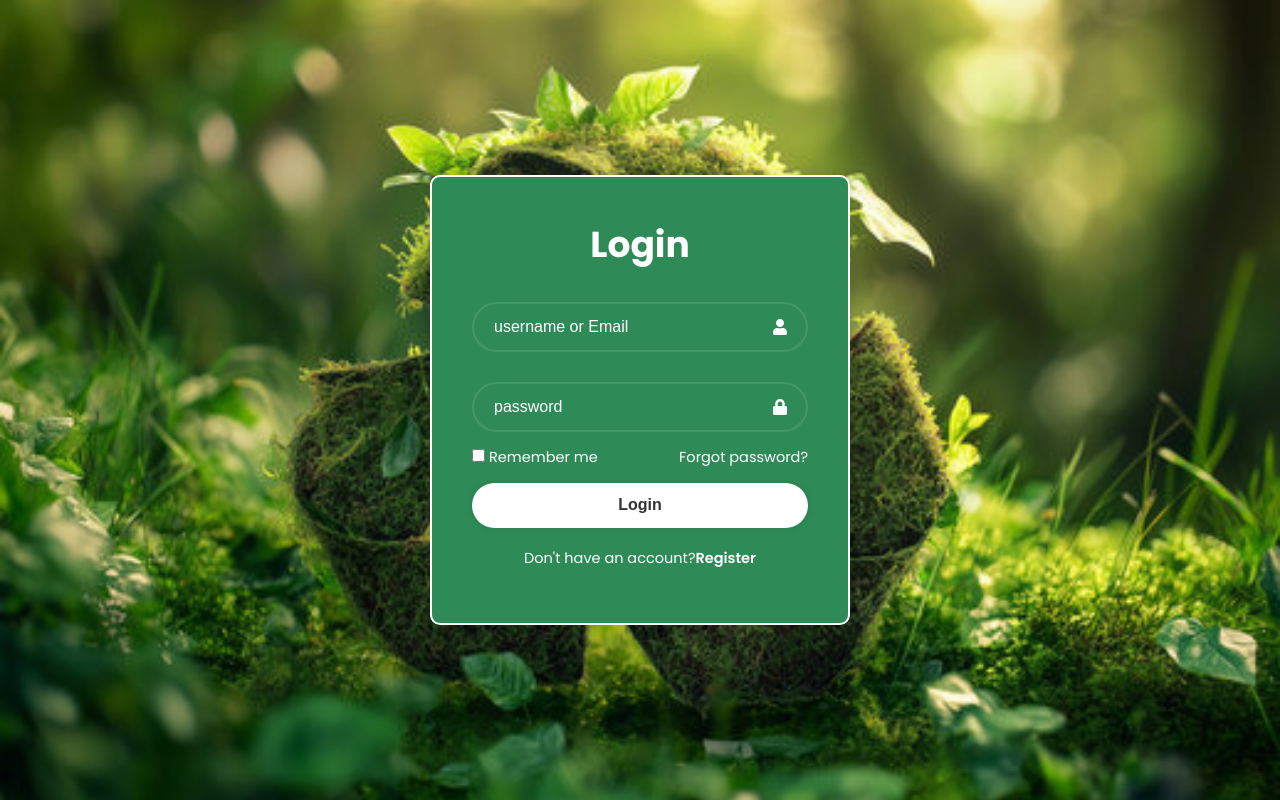
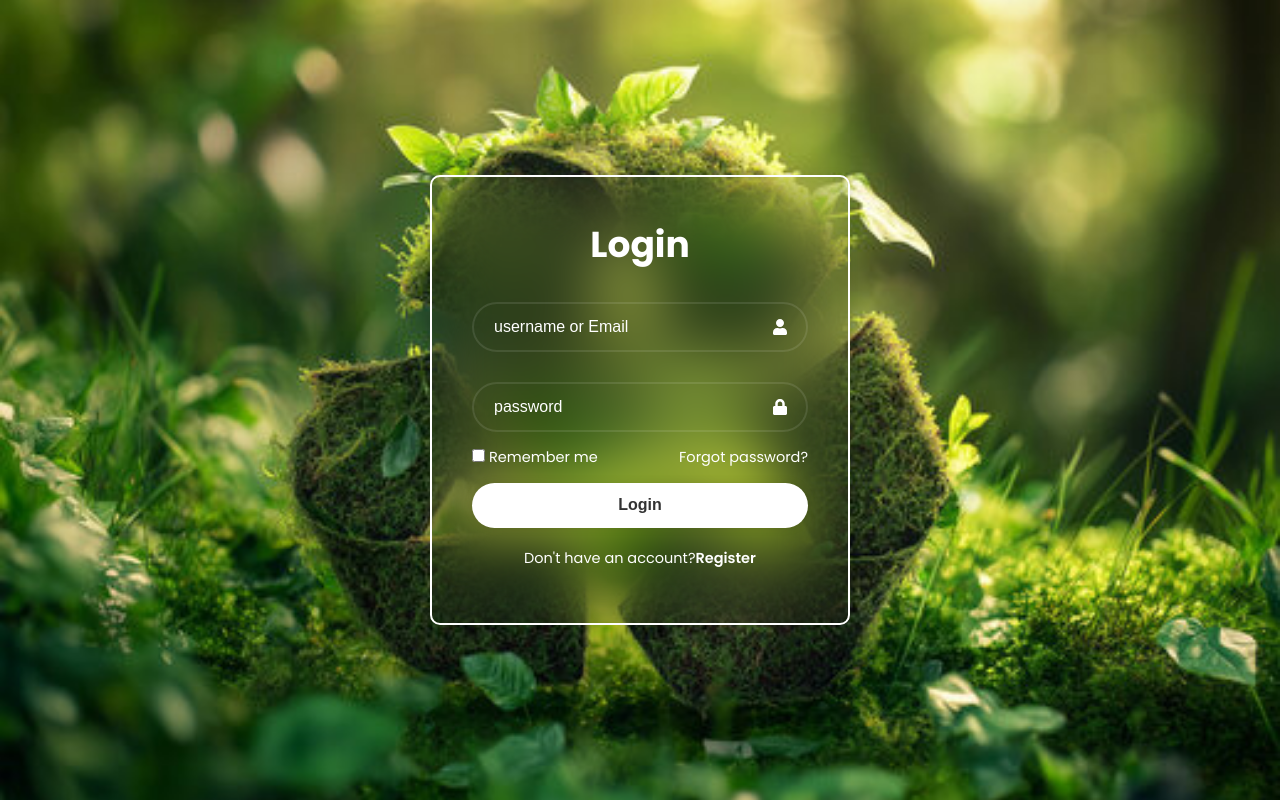
Before and after one commit to Evalord/GreenFix_Frontend, a React (Create React App) app in the folder frontend/: page / in a window 1280 px wide. Built offline with nearby package versions, Linux system fonts and the light colour scheme.

Commit message:
login style modified

```diff
--- a/frontend/src/Componentes/LoginRegister/LoginRegister.css
+++ b/frontend/src/Componentes/LoginRegister/LoginRegister.css
@@ -2,7 +2,7 @@
     position: relative;
     width: 420px;
     height: 450px;
-    background: seagreen;
+    background: transparent;
     border: 2px solid rgba(255, 255, 255, 1);
     backdrop-filter: blur(30px);
     box-shadow: 0 0 10px rgba(0, 0, 0, .1);
```
